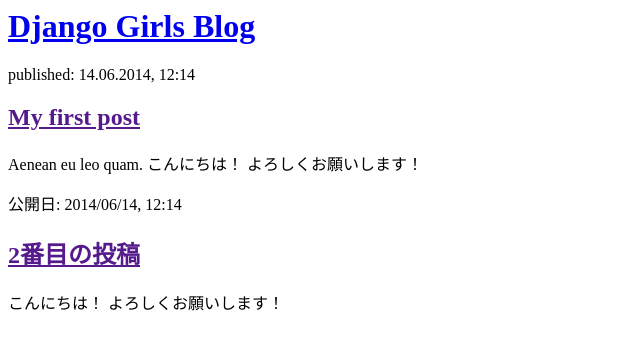
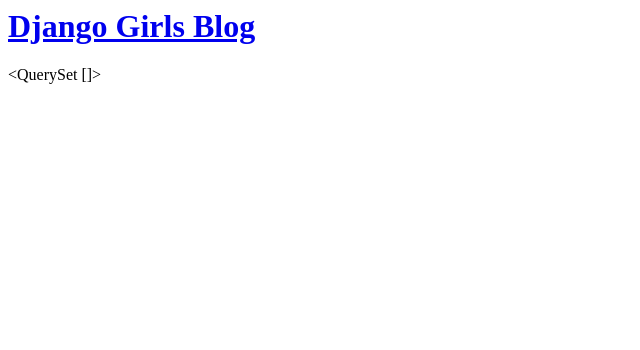
Before and after one commit to annakama1213/Djangogirls, a Django app: page / in a window 1280 px wide. Shown: the top 350 px of the page, without its empty margins (0-640 px from the left). Run offline with Django 3.2, Linux system fonts and the light colour scheme; data that the repository does not hold is empty.

Commit message:
20220112

```diff
--- a/blog/templates/blog/post_list.html
+++ b/blog/templates/blog/post_list.html
@@ -7,16 +7,7 @@
             <h1><a href="/">Django Girls Blog</a></h1>
         </div>
 
-        <div>
-            <p>published: 14.06.2014, 12:14</p>
-            <h2><a href="">My first post</a></h2>
-            <p>Aenean eu leo quam. こんにちは！ よろしくお願いします！ </p>
-        </div>
+        {{ posts }}
 
-        <div>
-            <p>公開日: 2014/06/14, 12:14</p>
-            <h2><a href="">2番目の投稿</a></h2>
-            <p> こんにちは！ よろしくお願いします！ </p>
-        </div>
     </body>
 </html>
--- a/blog/views.py
+++ b/blog/views.py
@@ -3,5 +3,5 @@
 from .models import Post
 
 def post_list(request):
-    posts = Post.objects.filter(published_date__lte=timezone.now()).order_by('published_date')
-    return render(request, 'blog/post_list.html', {'posts': posts})
+    posting = Post.objects.filter(published_date__lte=timezone.now()).order_by('published_date')
+    return render(request, 'blog/post_list.html', {'posts': posting})
```
